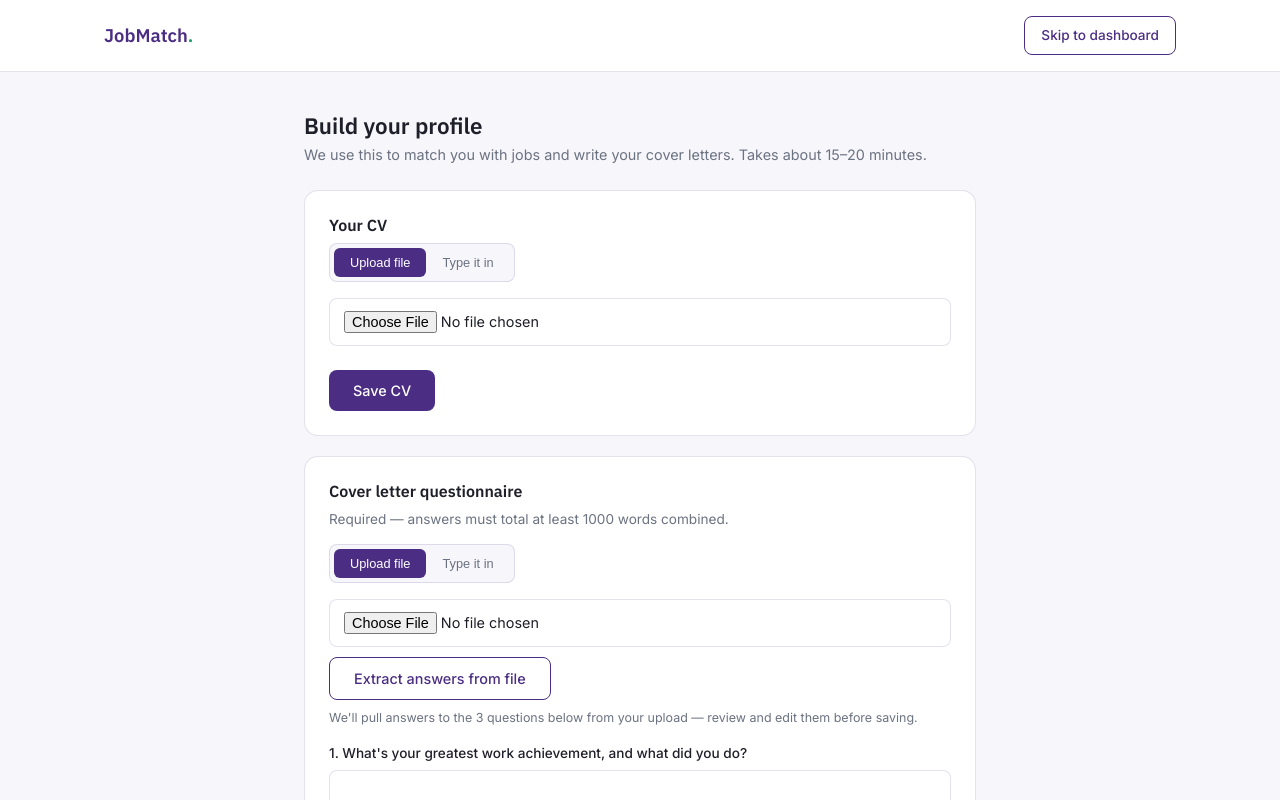
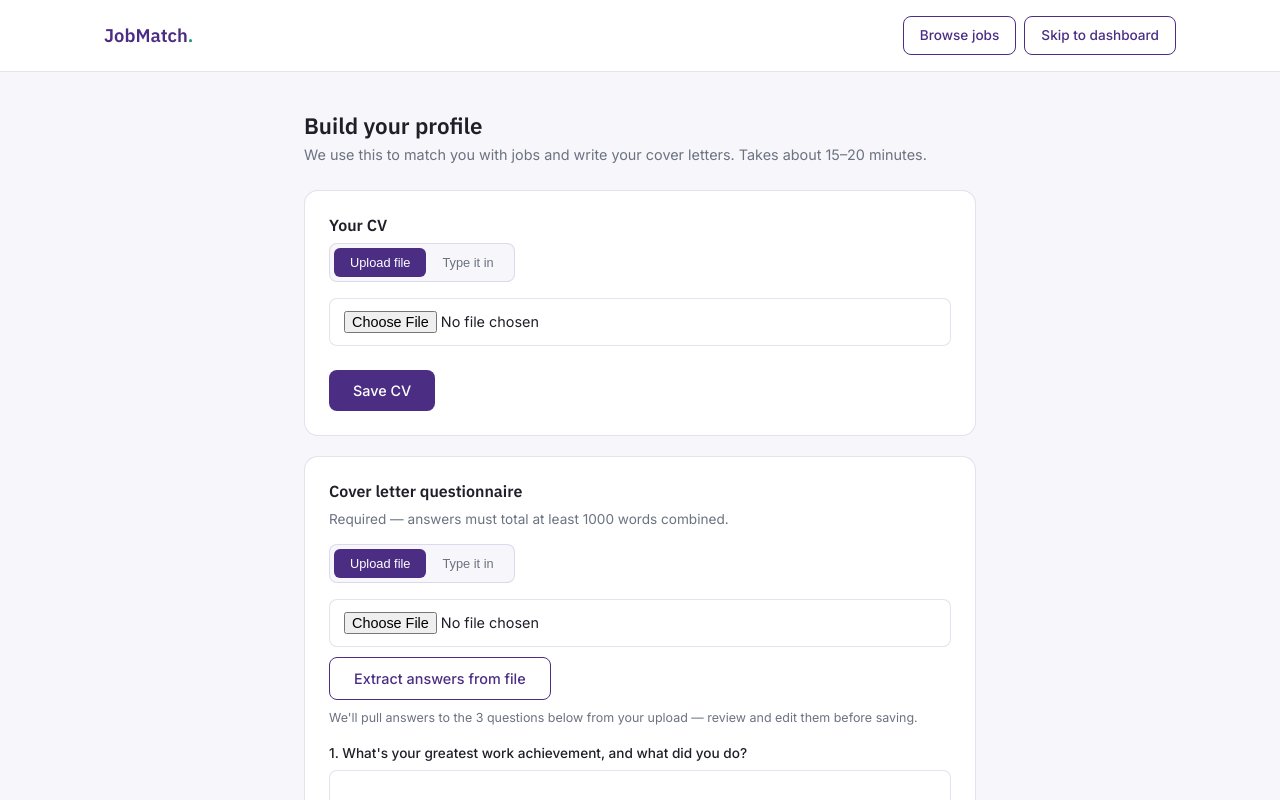
Before and after one commit to Neter733/Jobmatch1, a plain HTML site: page frontend/onboarding.html in a window 1280 px wide. Shown: the top 800 px of the page. Drawn offline with Linux system fonts and the light colour scheme; sample sign-in values are in the browser's storage.

Commit message:
Add 'Browse jobs' button to onboarding page
Added a button to browse jobs in the navbar.

```diff
--- a/frontend/onboarding.html
+++ b/frontend/onboarding.html
@@ -15,6 +15,7 @@
     <div class="container">
       <a href="index.html" class="navbar-logo">JobMatch<span>.</span></a>
       <div style="flex:1"></div>
+      <a href="jobs.html" class="btn btn-outline" style="padding:8px 16px;font-size:0.85rem;margin-right:8px;">Browse jobs</a>
       <a href="dashboard.html" class="btn btn-outline" style="padding:8px 16px;font-size:0.85rem;">Skip to dashboard</a>
     </div>
   </header>
```
